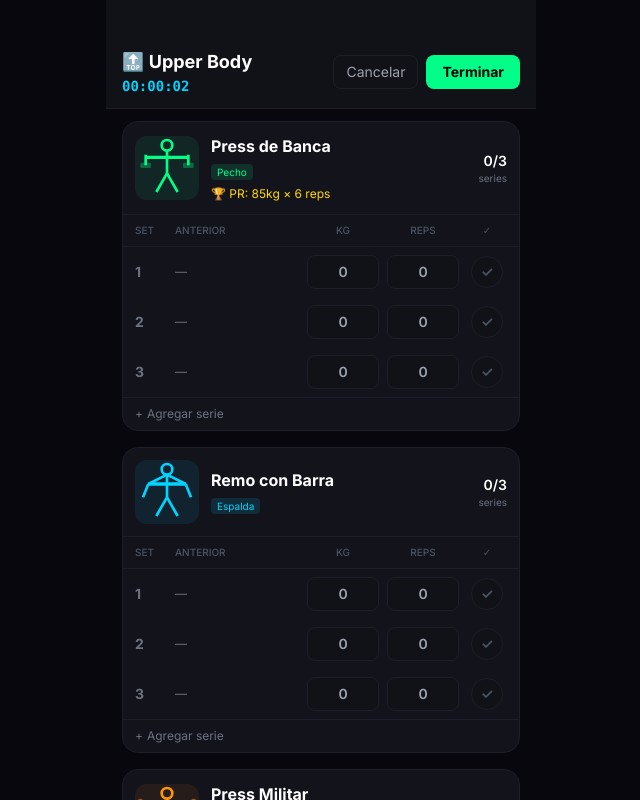
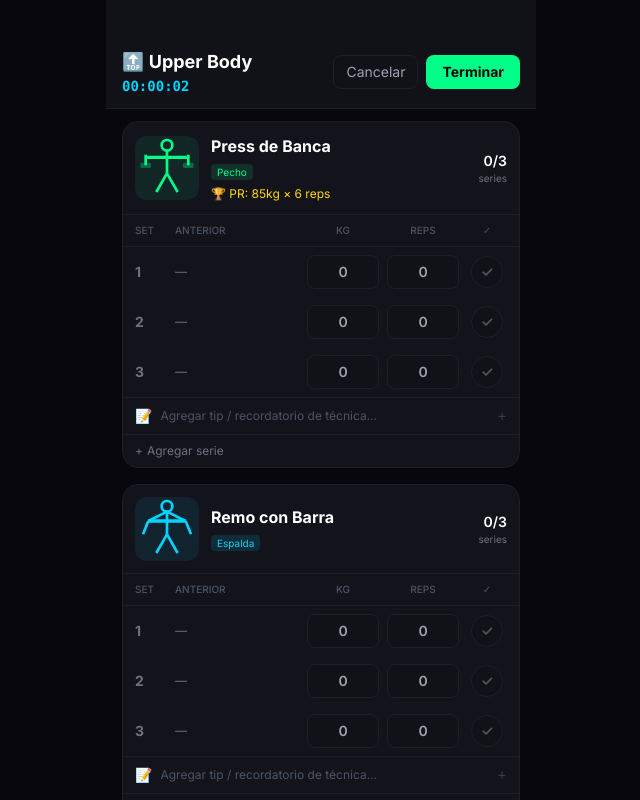
Before and after one commit to FedeSierra-ux/gym, a React (Vite) app: page / in a window 1280 px wide. Both pictures are taken after a click on the button "▶ Iniciar Rutina". Shown: the whole page, without its empty margins (319-959 px from the left). Built offline with nearby package versions, Linux system fonts and the light colour scheme.

Commit message:
feat: add calendario screen (with records sub-tab) and active workout with tips

```diff
--- a/src/screens/ActiveWorkoutScreen.tsx
+++ b/src/screens/ActiveWorkoutScreen.tsx
@@ -2,6 +2,60 @@ import { useEffect, useState, useRef } from 'react'
 import { useStore } from '../store/useStore'
 import { muscleGroupConfig } from '../data/muscleGroups'
 import { RestTimerOverlay } from './RestTimerOverlay'
+
+function TipsRow({ exerciseId }: { exerciseId: string }) {
+  const { exerciseTips, setExerciseTip } = useStore()
+  const [open, setOpen] = useState(false)
+  const [draft, setDraft] = useState(exerciseTips[exerciseId] ?? '')
+  const tip = exerciseTips[exerciseId]
+
+  const handleSave = () => {
+    setExerciseTip(exerciseId, draft.trim())
+    setOpen(false)
+  }
+
+  return (
+    <div className="border-t border-border">
+      {!open ? (
+        <button
+          onClick={() => { setDraft(tip ?? ''); setOpen(true) }}
+          className="w-full flex items-center gap-2 px-3 py-2 text-left hover:bg-white/5 transition-colors"
+        >
+          <span className="text-sm">📝</span>
+          <span className={`flex-1 text-xs ${tip ? 'text-gray-300' : 'text-gray-600'}`}>
+            {tip || 'Agregar tip / recordatorio de técnica...'}
+          </span>
+          <span className="text-[10px] text-gray-600">{tip ? '✏️' : '＋'}</span>
+        </button>
+      ) : (
+        <div className="px-3 py-2 flex flex-col gap-2">
+          <textarea
+            autoFocus
+            value={draft}
+            onChange={(e) => setDraft(e.target.value)}
+            placeholder="Ej: Escápulas retraídas, bajar lento 3s, codos a 45°..."
+            rows={3}
+            className="w-full bg-surface border border-border rounded-lg px-3 py-2 text-xs text-white placeholder-gray-600 focus:outline-none focus:border-primary resize-none"
+          />
+          <div className="flex gap-2 justify-end">
+            <button
+              onClick={() => setOpen(false)}
+              className="text-xs text-gray-500 px-3 py-1 rounded-lg border border-border hover:border-gray-500 transition-colors"
+            >
+              Cancelar
+            </button>
+            <button
+              onClick={handleSave}
+              className="text-xs font-bold text-black bg-primary px-3 py-1 rounded-lg hover:bg-primary/90 transition-colors"
+            >
+              Guardar
+            </button>
+          </div>
+        </div>
+      )}
+    </div>
+  )
+}
 
 function formatElapsed(ms: number) {
   const totalSeconds = Math.floor(ms / 1000)
@@ -204,6 +258,9 @@ export function ActiveWorkoutScreen() {
                   </div>
                 )}
 
+                {/* Tips */}
+                <TipsRow exerciseId={ex.id} />
+
                 {/* Add set */}
                 <div className="px-3 py-2 border-t border-border">
                   <button
```
